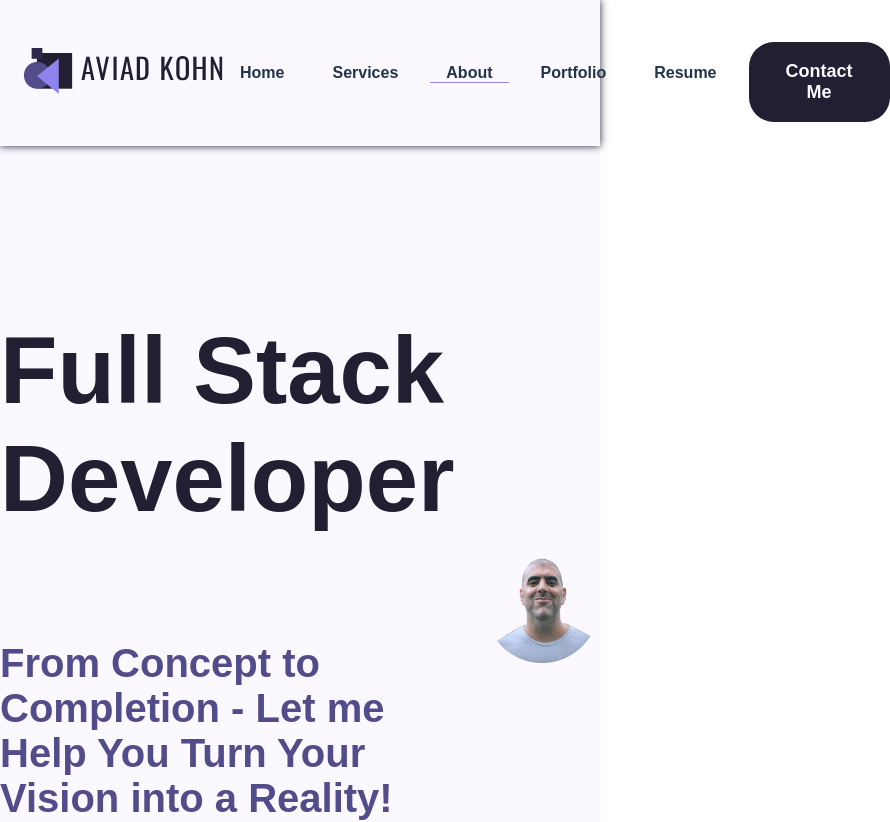
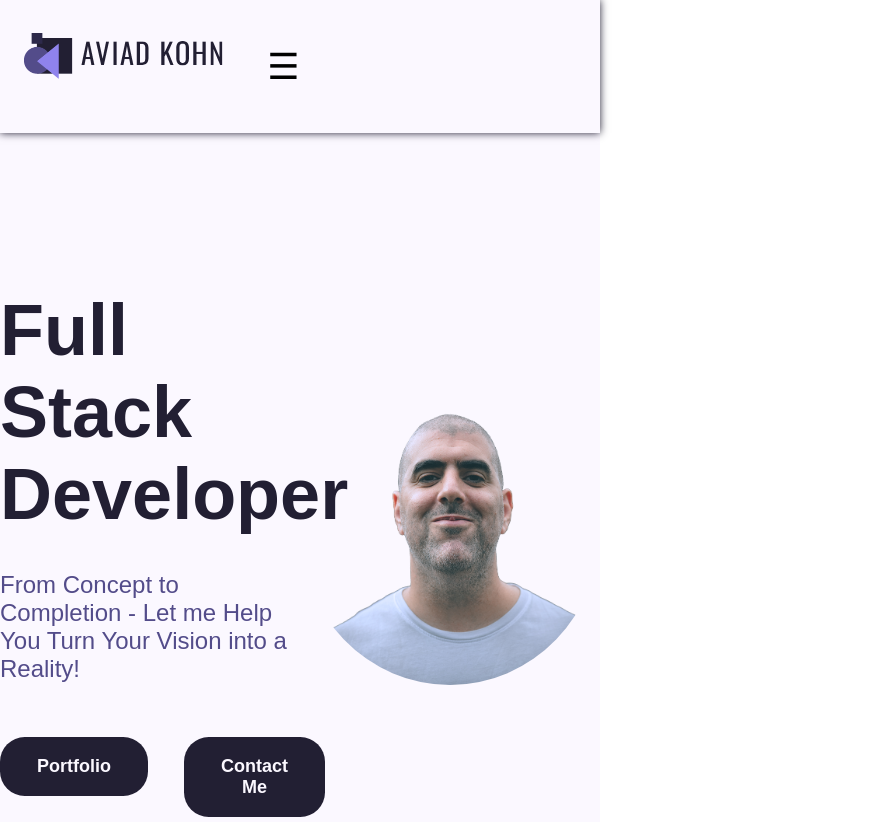
Before and after one commit to xkolsha/React-Portfolio, a React (Vite) app: page /about in a window 600 px wide. Shown: the top 822 px of the page, 890 px wide, since content can reach past the window. Built offline with nearby package versions, Linux system fonts and the light colour scheme.

Commit message:
update responsive design and uiux

```diff
--- a/src/components/Navigation.jsx
+++ b/src/components/Navigation.jsx
@@ -1,6 +1,6 @@
-import React from "react";
+import React, { useState } from "react";
 import { Link, useLocation } from "react-router-dom";
-import CTAButton from "./CTAButton";
+// import CTAButton from "./CTAButton";
 import "../styles/Navigation.css";
 import logo from "../assets/images/nav-logo.png";
 
@@ -11,15 +11,15 @@ const Navigation = ({
   portfolioRef,
   contactRef,
 }) => {
+  const [menuOpen, setMenuOpen] = useState(false);
   const location = useLocation();
 
-  // Dynamic navigation items
   const navItems = [
     { name: "Home", path: "/", ref: heroRef },
     { name: "Services", path: "/services", ref: servicesRef },
     { name: "About", path: "/about", ref: aboutRef },
     { name: "Portfolio", path: "/portfolio", ref: portfolioRef },
-    { name: "Resume", path: "/contact", ref: contactRef },
+    { name: "Contact me", path: "/contact", ref: contactRef },
   ];
 
   const isActive = (path) => {
@@ -38,6 +38,10 @@ const Navigation = ({
     }
   };
 
+  const toggleMenu = () => {
+    setMenuOpen(!menuOpen);
+  };
+
   return (
     <header className="nav-main" role="banner">
       <div className="nav-wrapper">
@@ -45,8 +49,14 @@ const Navigation = ({
           <Link to="/" aria-label="Home">
             <img src={logo} alt="logo" className="navbar-logo" />
           </Link>
+          <button className="menu-toggle" onClick={toggleMenu}>
+            ☰
+          </button>
         </div>
-        <nav className="navbar-links" role="navigation">
+        <nav
+          className={`navbar-links ${menuOpen ? "open" : ""}`}
+          role="navigation"
+        >
           <ul>
             {navItems.map((item, index) => (
               <li key={index} className={isActive(item.path)}>
@@ -57,13 +67,13 @@ const Navigation = ({
             ))}
           </ul>
         </nav>
-        <div className="header-right">
+        {/* <div className="header-right">
           <CTAButton
             label="Contact Me"
             action={handleContactClick}
             type="btn-primary"
           />
-        </div>
+        </div> */}
       </div>
     </header>
   );
--- a/src/styles/Contact.css
+++ b/src/styles/Contact.css
@@ -1,3 +1,4 @@
+/* Base Styles */
 .contact-container {
   display: flex;
   flex-direction: column;
--- a/src/styles/Hero.css
+++ b/src/styles/Hero.css
@@ -1,47 +1,72 @@
+/* Base Styles */
 .hero {
   background-color: var(--white);
   color: var(--primary-dark);
   text-align: center;
-  padding: 6rem 0 10rem 0; /* Changed to rem */
-  overflow: auto;
+  padding: 4rem 0;
+  overflow: hidden;
   display: flex;
-  justify-content: space-between;
+  flex-direction: column;
+  align-items: center;
 }
 
 .hero-content {
   flex: 1;
-  text-align: left;
+  text-align: center;
+  max-width: 100%;
 }
 
 .hero h1 {
   color: var(--primary-dark);
-  font-size: var(--font-title);
-  font-weight: var(--font-weight-title);
-  margin-bottom: 6rem;
+  font-size: var(--font-h1);
+  font-weight: var(--font-weight-h1);
+  margin-bottom: 2rem;
 }
 
 .hero h2 {
   color: var(--grey);
-  font-size: var(--font-h2);
-  font-weight: var(--font-weight-h2);
-  margin-bottom: 3rem;
+  font-size: var(--font-subtitle);
+  font-weight: var(--font-weight-subtitle);
+  margin-bottom: 2rem;
 }
 
 .hero-buttons {
   display: flex;
-  justify-content: flex-start;
-  gap: 2rem;
+  flex-direction: column;
+  gap: 1rem;
+  align-items: center;
 }
 
 .hero-photo {
   flex: 1;
   display: flex;
-  justify-content: flex-end;
+  justify-content: center;
   align-items: center;
 }
 
 .hero-photo img {
-  max-width: 80%;
+  max-width: 100%;
   height: auto;
   border-radius: 50%;
 }
+
+/* Responsive Styles */
+
+/* Small devices (portrait tablets and large phones, 600px and up) */
+@media only screen and (min-width: 600px) {
+  .hero {
+    flex-direction: row;
+    justify-content: space-between;
+    align-items: center;
+    padding: 6rem 0 10rem 0;
+  }
+  .hero-content {
+    text-align: left;
+    max-width: 50%;
+  }
+  .hero-buttons {
+    flex-direction: row;
+    gap: 2rem;
+    align-items: flex-start;
+  }
+}
--- a/src/styles/Navigation.css
+++ b/src/styles/Navigation.css
@@ -59,3 +59,44 @@
 .active {
   border-bottom: 0.11rem solid var(--secondary-highlight);
 }
+
+/* Menu Toggle Button */
+.menu-toggle {
+  display: none;
+  font-size: 2rem;
+  background: none;
+  border: none;
+  cursor: pointer;
+}
+
+/* Responsive Styles */
+@media only screen and (max-width: 600px) {
+  .menu-toggle {
+    display: inline-block;
+  }
+
+  .navbar-links {
+    display: none;
+    flex-direction: column;
+    width: 100%;
+    text-align: center;
+    position: absolute;
+    background-color: var(--white);
+    top: 100%;
+    left: 0;
+    right: 0;
+  }
+
+  .navbar-links.open {
+    display: flex;
+  }
+
+  .navbar-links ul {
+    flex-direction: column;
+    width: 100%;
+  }
+
+  .navbar-links ul li {
+    margin: 0;
+  }
+}
```
